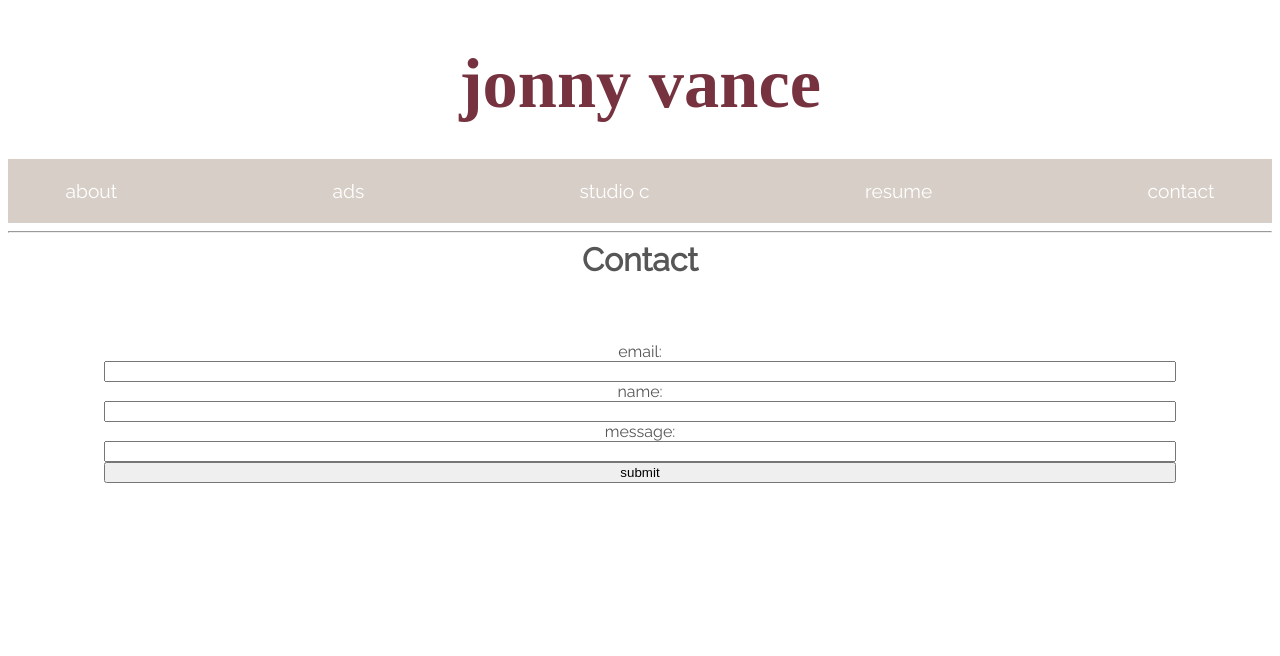
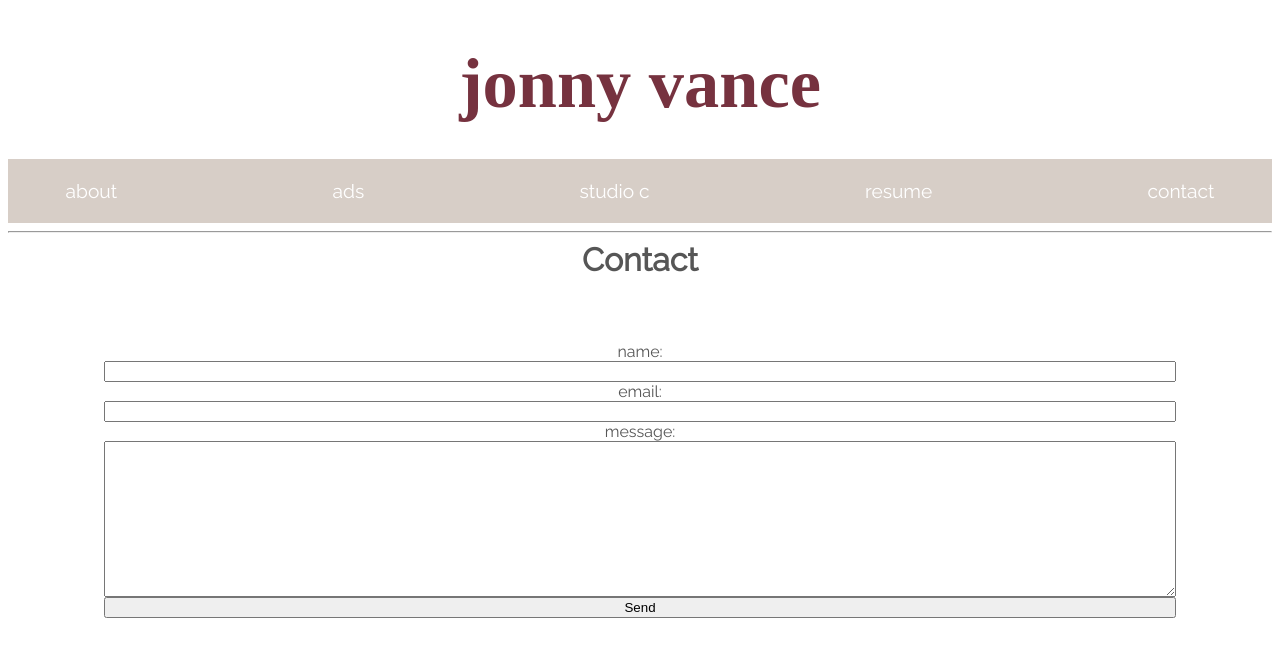
Before and after one commit to jonnyvance/jonny, a Vue app: page /contact in a window 1280 px wide. Shown: the top 656 px of the page. Built offline with nearby package versions, Linux system fonts and the light colour scheme; a web font is replaced by a local one.

Commit message:
hooked up jonny's email

```diff
--- a/src/components/contact.vue
+++ b/src/components/contact.vue
@@ -1,11 +1,12 @@
 <template>
     <div class="contact">
         <h1>Contact</h1>
-        <form action="http://formspree.io/cassivance@gmail.com">
-            email: <input type="text">
-            name: <input type="text">
-            message: <input type="text">
-            <button>submit</button>
+        <form action="https://formspree.io/Jonny@harmonbrothers.com"
+            method="POST">
+            name: <input type="text" name="name">
+            email: <input type="email" name="_replyto">
+            message: <textarea name="message" id="" cols="30" rows="10"></textarea>
+            <input type="submit" value="Send">
         </form>
     </div>
 </template>
```
Also changed, not shown: 8 other files (tests, documents, lock files or other folders).
